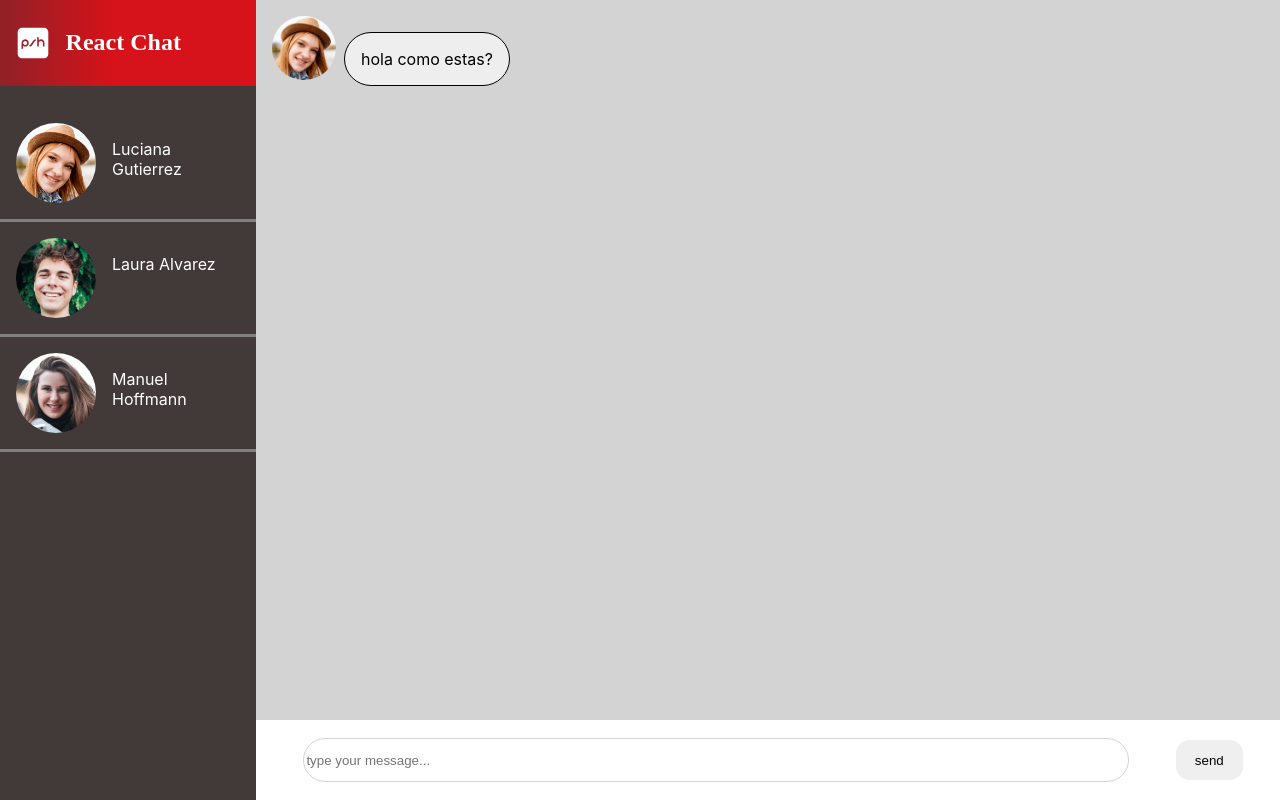
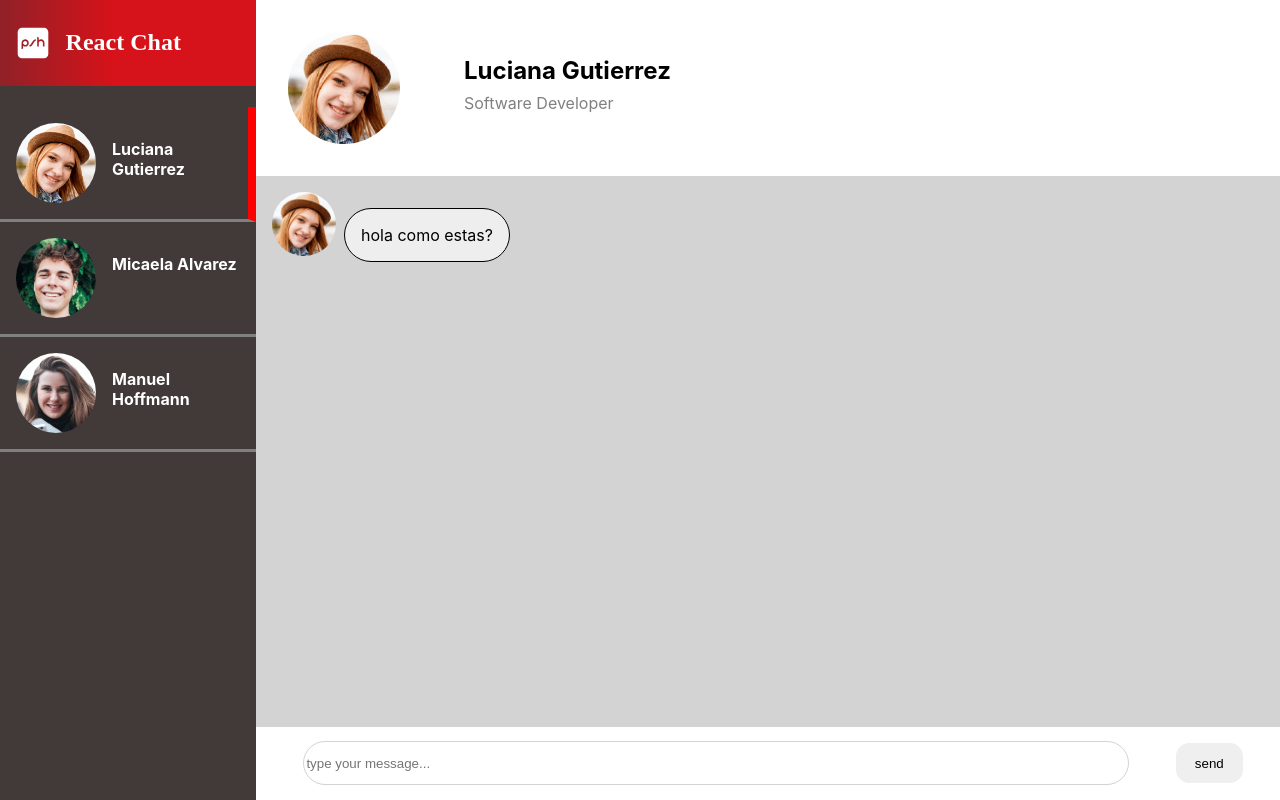
Before and after one commit to joaquinbian/challenge-psh, a React (Create React App) app: page / in a window 1280 px wide. Built offline with nearby package versions, Linux system fonts and the light colour scheme.

Commit message:
chats details

```diff
--- a/src/App.js
+++ b/src/App.js
@@ -3,6 +3,7 @@ import "./app.scss";
 import Chats from "./components/chats/Chats";
 import Chat from "./components/chat/Chat";
 import { contacts } from "./contacts";
+import { Provider } from "./context/context";
 
 function App() {
   const [selectedUser, setSelectedUser] = useState(contacts[0]);
@@ -17,8 +18,10 @@ function App() {
   return (
     <div className="container">
       <div className="appContainer">
-        <Chats contacts={contacts} selectUser={selectUser} />
-        <Chat selectedUser={selectedUser} />
+        <Provider>
+          <Chats />
+          <Chat />
+        </Provider>
       </div>
     </div>
   );
--- a/src/components/chat/Chat.jsx
+++ b/src/components/chat/Chat.jsx
@@ -1,26 +1,25 @@
-import React, { useState } from "react";
+import React, { useContext, useState } from "react";
 import "./chat.scss";
 import Message from "../message/Message";
-import { contacts, user } from "../../contacts";
+import ChatHeader from "../chatHeader/ChatHeader";
+import { user } from "../../contacts";
+import AppContext from "../../context/context";
 
-const Chat = ({ selectedUser }) => {
+const Chat = () => {
   const [message, setMessage] = useState("");
-  const { name, img, msj, msjReceived } = selectedUser;
-
-  console.log(name, "soy yo");
+  const { selectedUser } = useContext(AppContext);
+  const { name, img, msj, msjReceived, lastMsj } = selectedUser;
 
   const onSubmit = (e) => {
     e.preventDefault();
     if (!message) {
       return alert("please write something before submit");
     }
-    const sendTo = contacts.filter((u) => u.name === name);
-    console.log(sendTo, "SOY EL USER PAA");
+
     msjReceived.push({ msj: message, user });
+    lastMsj.pop();
+    lastMsj.push(message);
     setMessage("");
-    // alert(message);
-
-    // console.log("me aprete");
   };
   const handleChange = (e) => {
     const { value } = e.target;
@@ -28,6 +27,7 @@ const Chat = ({ selectedUser }) => {
   };
   return (
     <div className="chatCont">
+      <ChatHeader selectedUser={selectedUser} />
       <div className="messagesContainer">
         {/* <div className="chat"> */}
         <Message msj={msj} img={img} msjReceived={msjReceived} />
--- a/src/components/chat/chat.scss
+++ b/src/components/chat/chat.scss
@@ -16,7 +16,7 @@
 
 .formContainer {
   background-color: #fff;
-  height: 10%;
+  height: 6em;
   display: flex;
   align-items: center;
   justify-content: center;
--- /dev/null
+++ b/src/components/chatHeader/ChatHeader.jsx
@@ -0,0 +1,16 @@
+import React from "react";
+import "./chatHeader.scss";
+const ChatHeader = ({ selectedUser }) => {
+  const { img, name, ocupation } = selectedUser;
+  return (
+    <div className="chatHeaderContainer">
+      <img src={img} />
+      <div className="infoContainer">
+        <p className="name">{name}</p>
+        <p className="work">{ocupation}</p>
+      </div>
+    </div>
+  );
+};
+
+export default ChatHeader;
--- /dev/null
+++ b/src/components/chatHeader/chatHeader.scss
@@ -0,0 +1,24 @@
+.chatHeaderContainer {
+  background-color: #fff;
+  display: flex;
+  padding: 2em;
+  //   justify-content: center;
+  img {
+    width: 7em;
+    height: 7em;
+    border-radius: 50%;
+    margin-right: 4em;
+  }
+}
+.infoContainer {
+  .name {
+    font-weight: bold;
+    font-size: x-large;
+    // background-color: red;
+    margin-bottom: 0;
+  }
+  .work {
+    color: gray;
+    margin-top: 0.5em;
+  }
+}
--- a/src/components/chats/Chats.jsx
+++ b/src/components/chats/Chats.jsx
@@ -1,14 +1,25 @@
-import React, { useState } from "react";
+import React, { useContext, useEffect, useState } from "react";
 import "./chats.scss";
 import Header from "./Header";
 import Contacts from "../contacts/Contacts";
+import AppContext from "../../context/context";
 
-const Chats = ({ contacts, selectUser }) => {
+const Chats = () => {
+  const { contacts, selectUser, selectedUser } = useContext(AppContext);
+  // const { lastMsj } = selectedUser;
+  // const msj = lastMsj.length ? lastMsj[0] : "";
+
   return (
     <section className="chatsContainer">
       <Header />
       {contacts.map((c, i) => (
-        <Contacts key={i} name={c.name} img={c.img} selectUser={selectUser} />
+        <Contacts
+          key={i}
+          name={c.name}
+          img={c.img}
+          msj={c.lastMsj}
+          selectUser={selectUser}
+        />
       ))}
     </section>
   );
--- a/src/components/chats/header.scss
+++ b/src/components/chats/header.scss
@@ -1,5 +1,3 @@
-@import url("https://fonts.googleapis.com/css2?family=Montserrat:wght@100&display=swap");
-
 .sectionHeader {
   display: flex;
   flex-direction: row;
--- a/src/components/contacts/Contacts.jsx
+++ b/src/components/contacts/Contacts.jsx
@@ -1,14 +1,27 @@
-import React, { useState } from "react";
+import React, { useContext, useState, useEffect } from "react";
+import AppContext from "../../context/context";
 import "./contacts.scss";
-const Contacts = ({ name, img, selectUser }) => {
-  // const setUser = () => {
-  //   setSelectedUser(name);
-  // };
+const Contacts = ({ name, img, msj }) => {
+  const { selectUser, selectedUser } = useContext(AppContext);
+  // const { lastMsj } = selectedUser;
+  // useEffect(() => {
+  //   console.log(msj);
+  // }, [selectedUser]);
+
+  // console.log(msj);
 
   return (
-    <section className="chatContainer" onClick={() => selectUser(name)}>
+    <section
+      className={
+        selectedUser.name === name ? "chatContainerSelected" : "chatContainer"
+      }
+      onClick={() => selectUser(name)}
+    >
       <img src={img} />
-      <p>{name}</p>
+      <div>
+        <p className="contactName">{name}</p>
+        <p className="lastMsj">{msj.length ? msj[0] : ""}</p>
+      </div>
     </section>
   );
 };
--- a/src/components/contacts/contacts.scss
+++ b/src/components/contacts/contacts.scss
@@ -1,4 +1,4 @@
-.chatContainer {
+@mixin chatContainer {
   display: flex;
   flex-direction: row;
   padding: 1em;
@@ -12,7 +12,22 @@
     color: white;
     margin-left: 1em;
   }
+
   &:hover {
     background-color: red;
   }
 }
+
+.chatContainer {
+  @include chatContainer();
+}
+.contactName {
+  font-weight: bold;
+}
+.lastMsj {
+  color: gray;
+}
+.chatContainerSelected {
+  @include chatContainer();
+  border-right: 0.5em red solid;
+}
--- a/src/contacts.js
+++ b/src/contacts.js
@@ -7,19 +7,25 @@ const contacts = [
     name: "Luciana Gutierrez",
     img: img1,
     msj: "hola como estas?",
+    ocupation: "Software Developer",
     msjReceived: [],
+    lastMsj: [],
   },
   {
-    name: "Laura Alvarez",
+    name: "Micaela Alvarez",
     img: img2,
     msj: "estas preparado para la reunion de hoy?",
+    ocupation: "Marketing Manager",
     msjReceived: [],
+    lastMsj: [],
   },
   {
     name: "Manuel Hoffmann",
     img: img3,
     msj: "chau",
+    ocupation: "DevOps",
     msjReceived: [],
+    lastMsj: [],
   },
 ];
 
--- /dev/null
+++ b/src/context/context.js
@@ -0,0 +1,24 @@
+import React, { useState, createContext } from "react";
+import { contacts, user } from "../contacts";
+
+const AppContext = createContext();
+const Provider = ({ children }) => {
+  const [selectedUser, setSelectedUser] = useState(contacts[0]);
+
+  const selectUser = (name) => {
+    const user = contacts.filter((u) => u.name === name);
+    setSelectedUser({ ...user[0] });
+  };
+  const data = {
+    contacts: [...contacts],
+    user: {
+      ...user,
+    },
+    selectedUser,
+    selectUser,
+  };
+
+  return <AppContext.Provider value={data}>{children}</AppContext.Provider>;
+};
+export { Provider };
+export default AppContext;
```
